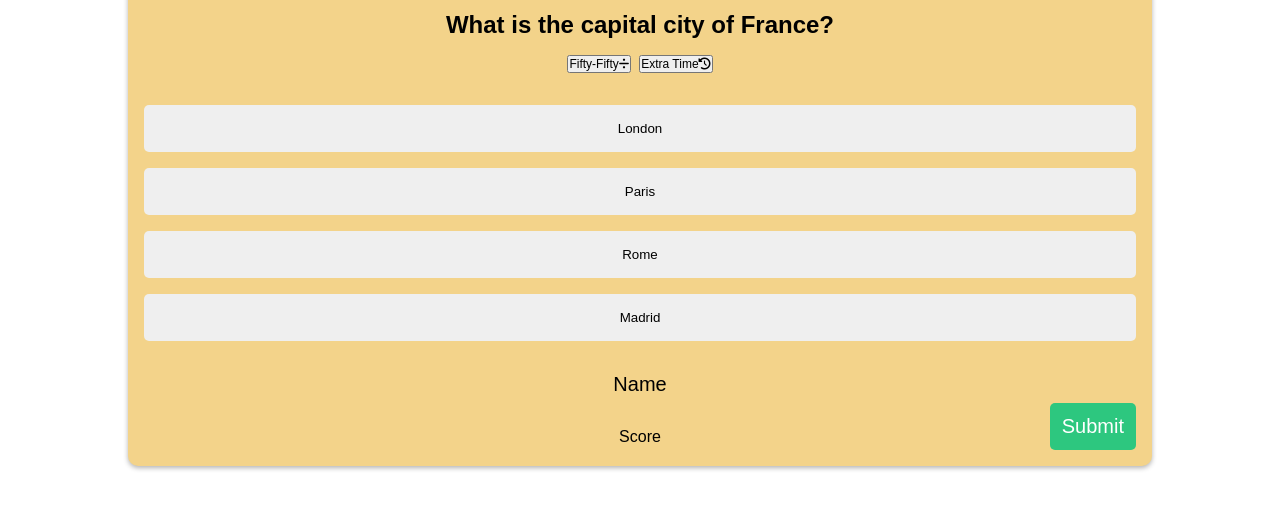
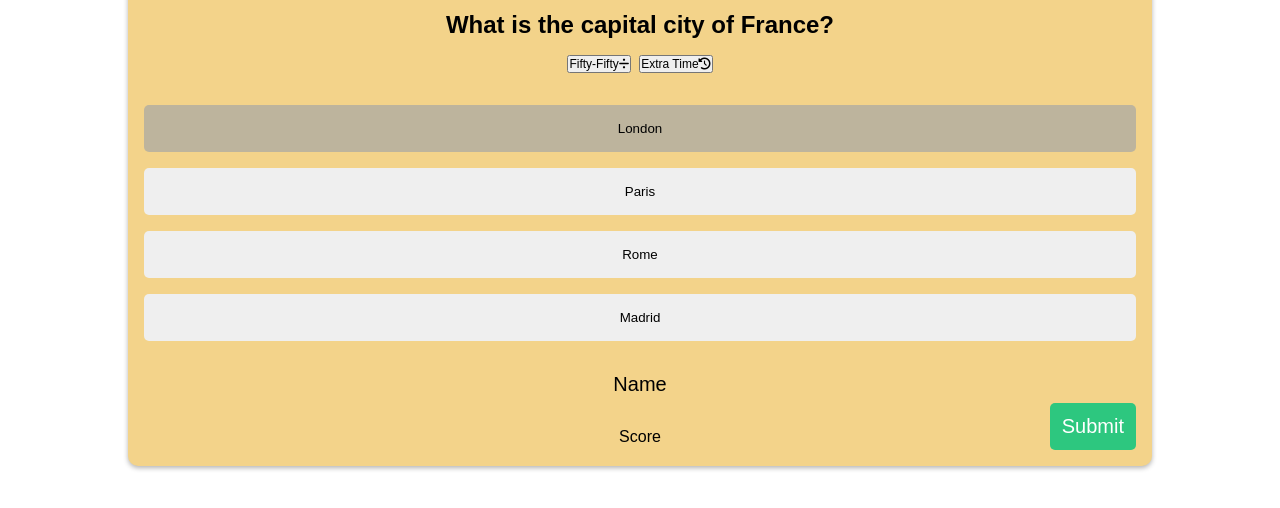
Before and after one commit to AdrianMuntean97/quiz-game, a plain HTML site: page index.html in a window 1280 px wide. Both pictures are taken after a click on the button "London". Shown: the part 214-722 px from the top of the page. Drawn offline with Linux system fonts and the light colour scheme.

Commit message:
Create clickedAnswer function

```diff
--- a/assets/css/style.css
+++ b/assets/css/style.css
@@ -109,3 +109,7 @@
     text-align: center;
     font-size: 1rem;
   }
+
+  .selected {
+    background-color: rgba(165, 166, 167, 0.685);
+  }
--- a/assets/js/script.js
+++ b/assets/js/script.js
@@ -38,6 +38,7 @@ function nextQuestion() {
     }
     answerButtons.innerHTML = variants;
     nextButton.classList.add("hidden");
+    clickedAnswer();
 };
 
 
@@ -45,3 +46,15 @@ function nextQuestion() {
 function confirmAnswer(){
 
 };
+
+function clickedAnswer() {
+    const answers = document.getElementsByClassName("answer-btn");
+    for (const answer of answers) {
+        answer.addEventListener("click", function() {
+            for (const selected of answers) {
+                selected.classList.remove("selected");
+            }
+            this.classList.add("selected");
+        })
+    }
+};
```
